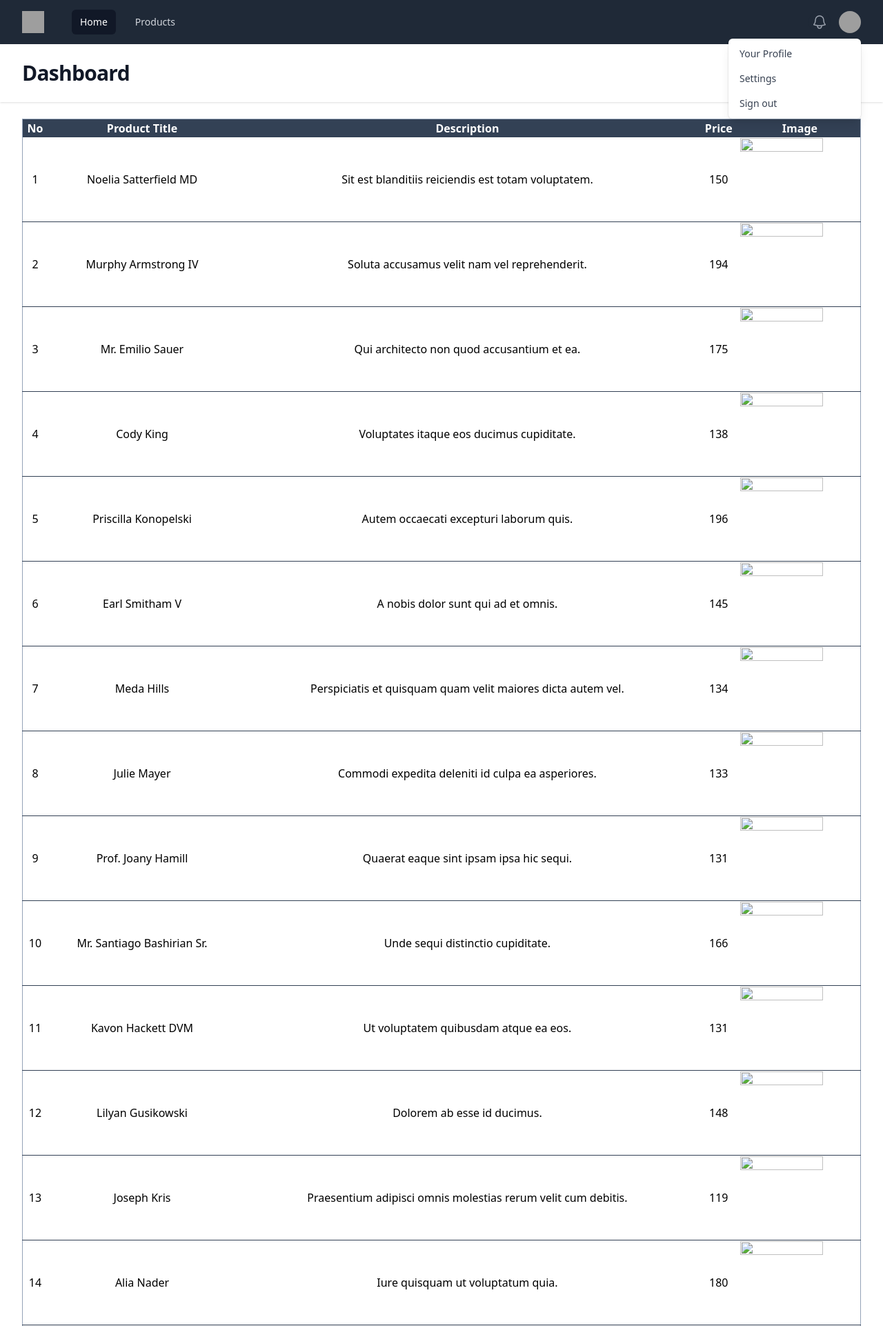
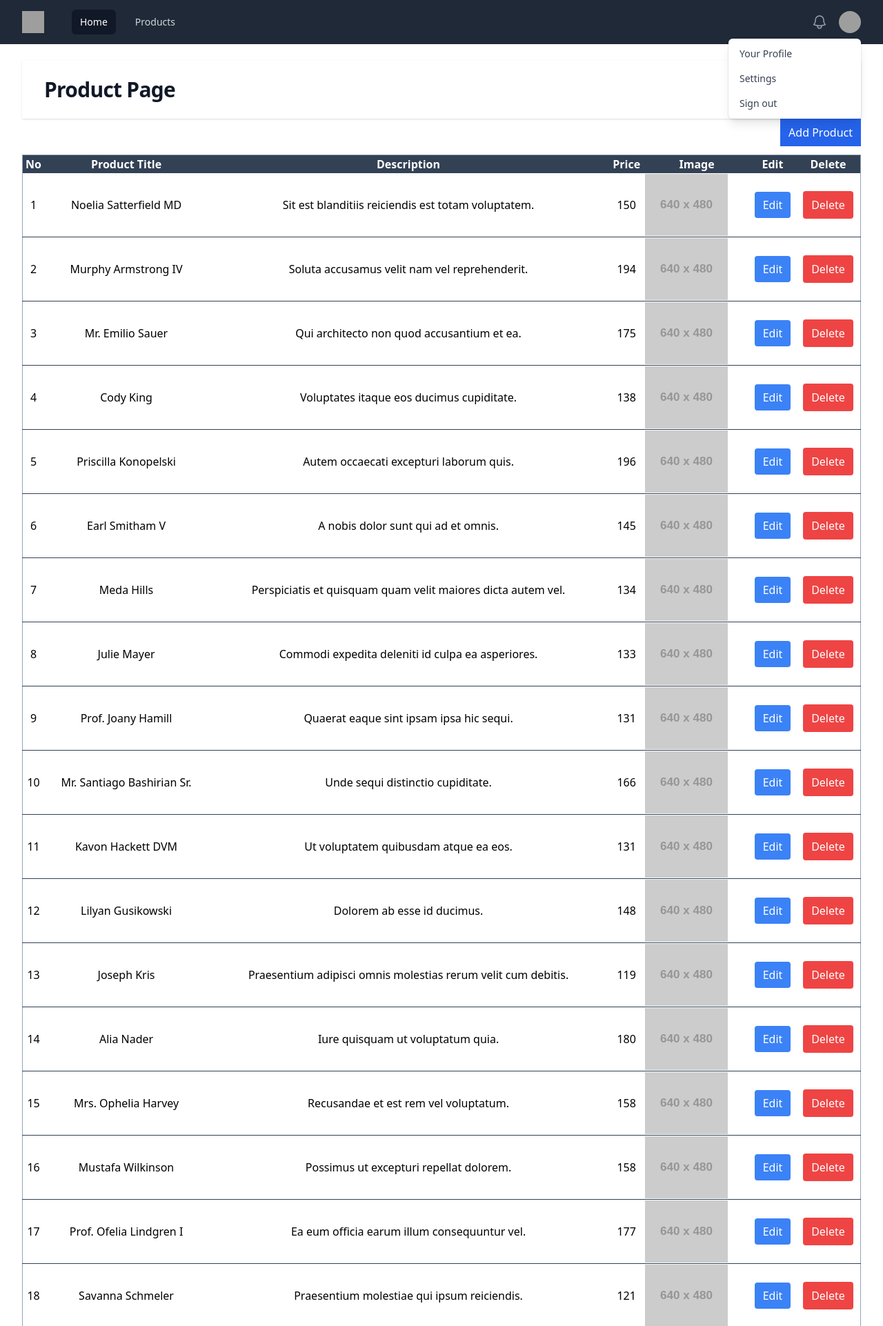
Before and after one commit to zh-hadi/Laravel-Task, a Laravel app: page /products in a window 1280 px wide. Shown: the top 1922 px of the page at 69% size. Run offline with Laravel 12, Linux system fonts and the light colour scheme; data comes from the database, SQL or seed files in the repository; style sheets or scripts are compiled from the project's sources; some libraries are stand-ins or nearby versions; grey boxes are pictures that could not be loaded.

Commit message:
product all operation added

```diff
--- a/Task1-hr-it-institue/app/Http/Controllers/ProductController.php
+++ b/Task1-hr-it-institue/app/Http/Controllers/ProductController.php
@@ -8,11 +8,102 @@
 
 class ProductController extends Controller
 {
+    /**
+     * Display a listing of the resource.
+     */
     public function index():View
     {
-        $products = Product::all();
-        return view('products.index',[
-            'products' => $products
+        return view('products.index', [
+            'products' => Product::all()
         ]);
     }
+
+    /**
+     * Show the form for creating a new resource.
+     */
+    public function create():View
+    {
+        return view('products.create');
+    }
+
+    /**
+     * Store a newly created resource in storage.
+     */
+    public function store(Request $request)
+    {
+        $attributes = request()->validate([
+            'name' => ['required'],
+            'description' => ['required'],
+            'price' => ['required'],
+            'image' => ['required'],
+        ]);
+
+        $image = request()->file('image');
+        $imagePath = $image->store('products');
+
+        $attributes['image'] = $imagePath;
+
+        Product::create($attributes);
+
+        return redirect(route('products.index'));
+    }
+
+
+    /**
+     * Show the form for editing the specified resource.
+     */
+    public function edit(Product $product)
+    {
+        return view('products.edit', [
+            'product' => $product
+        ]);
+    }
+
+    /**
+     * Update the specified resource in storage.
+     */
+    public function update(Product $product)
+    {
+        $attributes = request()->validate([
+            'name' => ['required'],
+            'description' => ['required'],
+            'price' => ['required'],
+        ]);
+
+        if(request()->file('image')){
+            $imagePath = public_path('storage/'.$product->image);
+            if(file_exists($imagePath)){
+                unlink($imagePath);
+            }
+            $image = request()->file('image');
+            $imagePath = $image->store('private');
+
+            $product->image = $imagePath;
+        }
+
+        $product->name = request()->name;
+        $product->description = request()->description;
+        $product->price = request()->price;
+
+        $product->save();
+
+        return redirect()->route('products.index');
+    }
+
+    /**
+     * Remove the specified resource from storage.
+     */
+    public function destroy(Product $product)
+    {
+        $imagePath = public_path('storage/'.$product->image);
+
+
+        $product->delete();
+
+        if(file_exists($imagePath)){
+            unlink($imagePath);
+        }
+
+        return redirect()->back();
+    }
 }
--- a/Task1-hr-it-institue/config/filesystems.php
+++ b/Task1-hr-it-institue/config/filesystems.php
@@ -71,7 +71,7 @@
     */
 
     'links' => [
-        public_path('storage') => storage_path('app/public'),
+        public_path('storage') => storage_path('app/private'),
     ],
 
 ];
--- a/Task1-hr-it-institue/database/factories/ProductFactory.php
+++ b/Task1-hr-it-institue/database/factories/ProductFactory.php
@@ -21,7 +21,7 @@
             'description' => fake()->sentence(),
             'price' => fake()->numberBetween(100, 200),
             'image' => fake()->imageUrl(),
-            'user_id' => 1
+
         ];
     }
 }
--- a/Task1-hr-it-institue/resources/views/components/layout.blade.php
+++ b/Task1-hr-it-institue/resources/views/components/layout.blade.php
@@ -10,11 +10,7 @@
 <div class="min-h-full">
 @include('components/navbar')
 
-  <header class="bg-white shadow">
-    <div class="mx-auto max-w-7xl px-4 py-6 sm:px-6 lg:px-8">
-      <h1 class="text-3xl font-bold tracking-tight text-gray-900">Dashboard</h1>
-    </div>
-  </header>
+
   <main>
     <div class="mx-auto max-w-7xl px-4 py-6 sm:px-6 lg:px-8">
       {{ $slot }}
--- a/Task1-hr-it-institue/resources/views/products/index.blade.php
+++ b/Task1-hr-it-institue/resources/views/products/index.blade.php
@@ -1,4 +1,11 @@
 <x-layout>
+    <header class="bg-white shadow">
+    <div class="mx-auto max-w-7xl px-4 py-6 sm:px-6 lg:px-8">
+      <h1 class="text-3xl font-bold tracking-tight text-gray-900">Product Page</h1>
+    </div>
+  </header>
+
+    <a href="{{ route('products.create') }}" class="px-3 py-2 bg-blue-600 text-white float-right hover:bg-blue-500 mb-3">Add Product</a>
 
     <div class="w-full ">
         <table class="w-full border border-slate-400 p-4 text-center">
@@ -9,6 +16,8 @@
                     <th>Description</th>
                     <th>Price</th>
                     <th>Image</th>
+                    <th>Edit</th>
+                    <th>Delete</th>
                 </tr>
             </thead>
             <tbody>
@@ -19,8 +28,17 @@
                     <td>{{ $product->name }}</td>
                     <td>{{ $product->description }}</td>
                     <td>{{ $product->price }}</td>
-                    <td> <img width="120" height="120" src="{{ $product->image }}" alt=""></td>
-
+                    <td> <img width="120" height="120" src="storage/{{ $product->image }}" alt=""></td>
+                    <td>
+                        <a href="{{ route('products.edit', $product->id) }}" class="px-3 py-2 rounded bg-blue-500 text-white hover:bg-blue-400">Edit</a>
+                    </td>
+                    <td>
+                        <form action="{{ route('products.destroy', $product->id ) }}" method="post">
+                            @csrf
+                            @method('delete')
+                            <button type="submit"  class="px-3 py-2 rounded bg-red-500 text-white hover:bg-red-400">Delete</button>
+                        </form>
+                    </td>
                 </tr>
                 @endforeach
             </tbody>
--- a/Task1-hr-it-institue/routes/web.php
+++ b/Task1-hr-it-institue/routes/web.php
@@ -8,4 +8,5 @@
 Route::get('/', [HomeController::class, 'home'])
     ->name('home');
 
-Route::resource('products', ProductController::class);
+Route::resource('products', ProductController::class)
+    ->except('show');
```
Also changed, not shown: Task1-hr-it-institue/resources/views/products/create.blade.php (added, +52 -0 lines), Task1-hr-it-institue/resources/views/products/edit.blade.php (added, +53 -0 lines), Task1-hr-it-institue/database/migrations/2024_10_22_080932_create_products_table.php.
